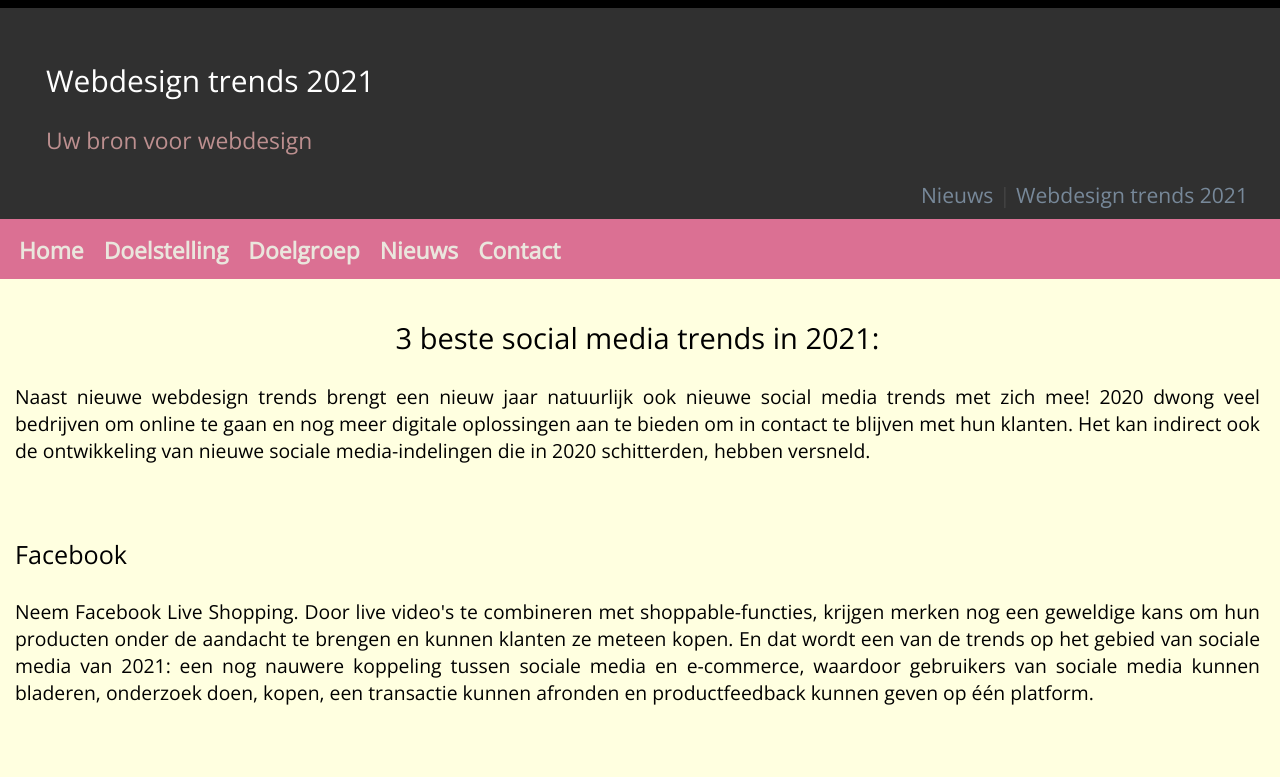
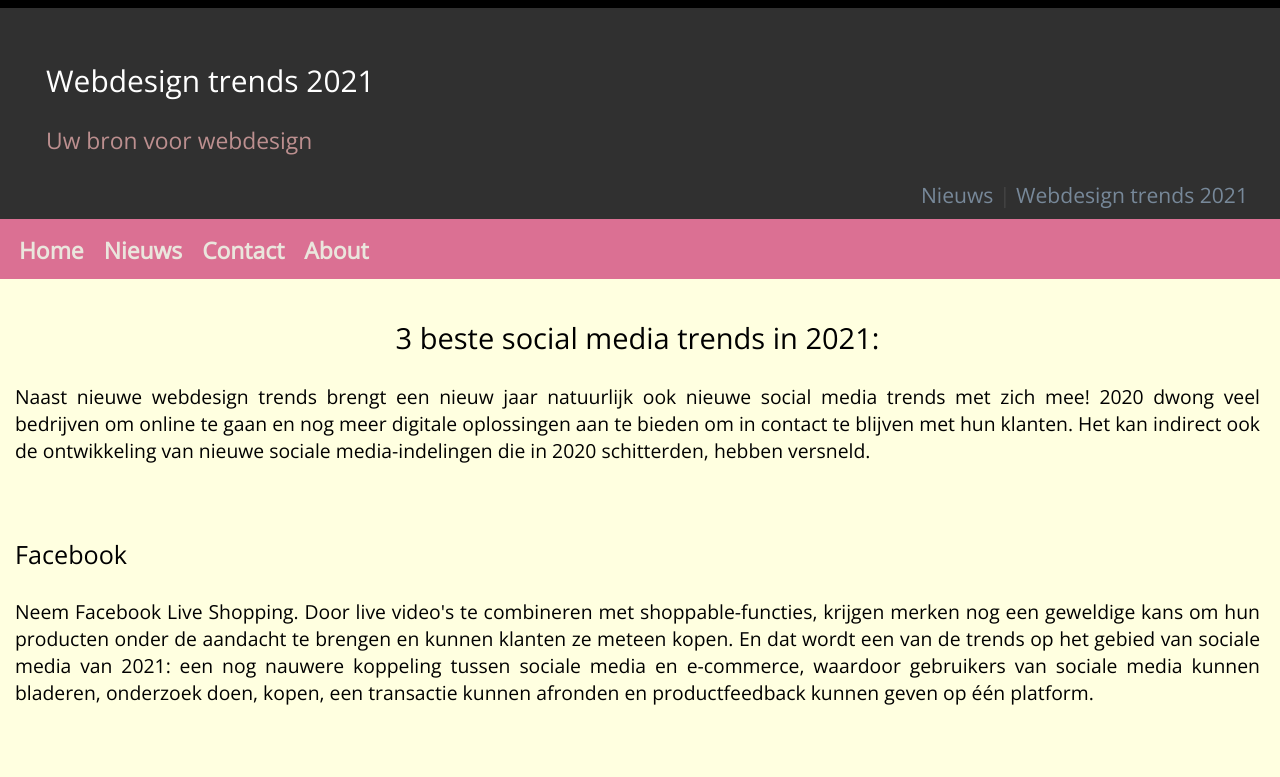
Before and after one commit to Sasha1295/webdesign-trends-2022, a plain HTML site: page html/artikel1.htm in a window 1280 px wide. Shown: the top 777 px of the page. Drawn offline with nearby package versions, Linux system fonts and the light colour scheme.

Commit message:
Update artikel1.htm

```diff
--- a/html/artikel1.htm
+++ b/html/artikel1.htm
@@ -44,16 +44,13 @@
 				<a href="../index.htm">Home</a>
 			</li>
             <li>
-				<a href="doelstelling.htm">Doelstelling</a>
-			</li>
-            <li>
-				<a href="doelgroep.htm">Doelgroep</a>
-			</li>
-            <li>
 				<a href="nieuws.htm">Nieuws</a>
 			</li>
             <li>
 				<a href="contact.htm">Contact</a>
+			</li>
+		 <li>
+				<a href="about.htm">About</a>
 			</li>
         </ul>
     </nav>
```
